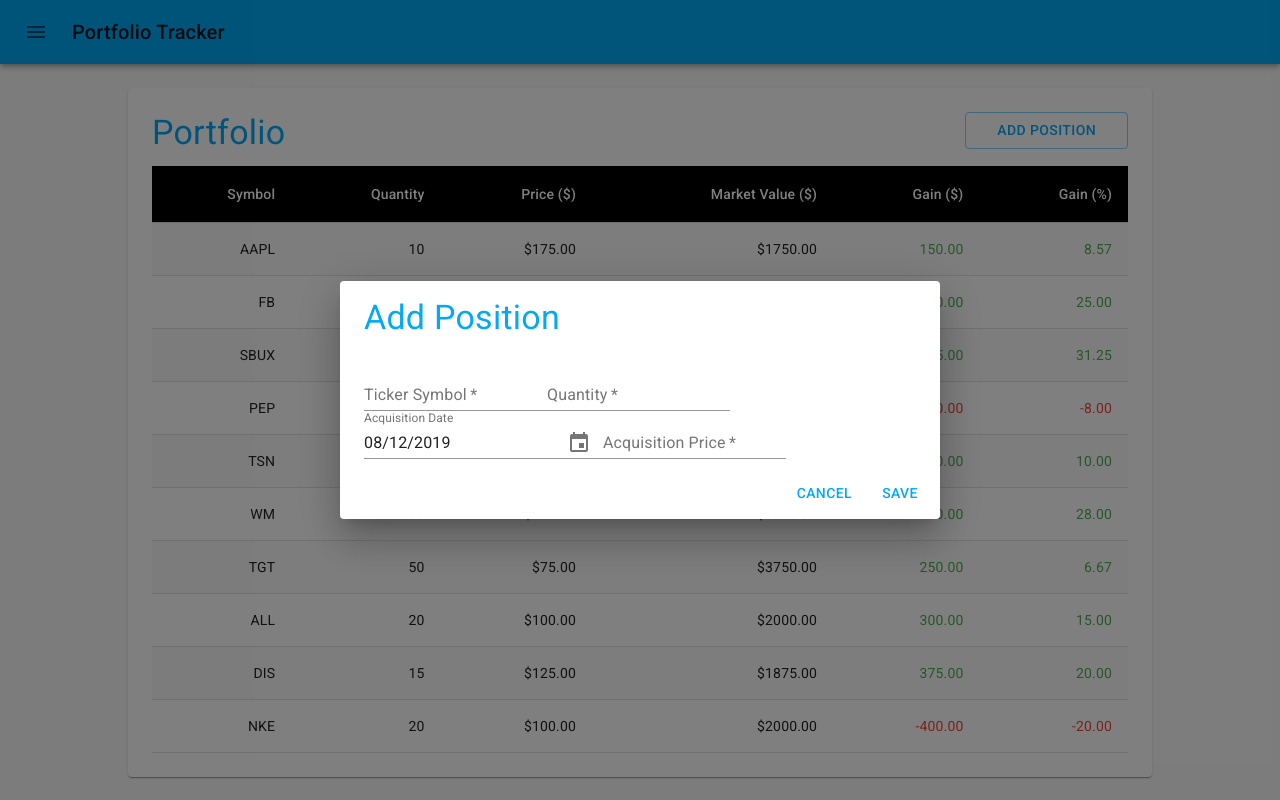
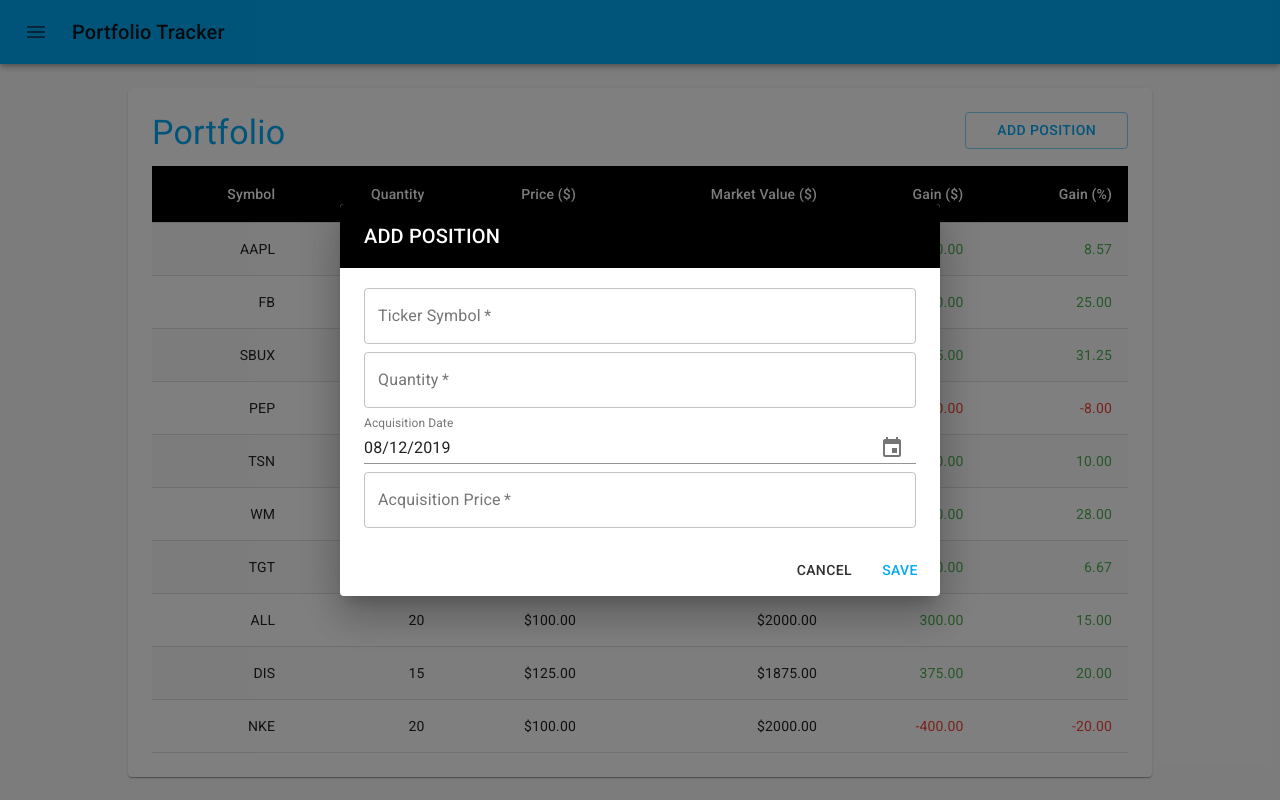
Before and after one commit to drod1000/portfolio-tracker-client, a React (Create React App) app: page /portfolio in a window 1280 px wide. Both pictures are taken after a click on the button "ADD POSITION". Built offline with nearby package versions, Linux system fonts and the light colour scheme.

Commit message:
Styles dialog

```diff
--- a/src/components/AddPositionFormDialog/AddPositionFormDialog.js
+++ b/src/components/AddPositionFormDialog/AddPositionFormDialog.js
@@ -6,13 +6,25 @@
 import DialogContent from '@material-ui/core/DialogContent';
 import DialogTitle from '@material-ui/core/DialogTitle';
 import TextField from '@material-ui/core/TextField';
-import Typography from '@material-ui/core/Typography';
 import { MuiPickersUtilsProvider, KeyboardDatePicker}  from '@material-ui/pickers';
 import { makeStyles } from '@material-ui/styles';
 
 const useStyles = makeStyles({
   button: {
     width: '100%'
+  },
+  dialogTitle: {
+    backgroundColor: 'black',
+    color: '#FFFFFF',
+    textTransform: 'uppercase',
+    marginBottom: 12
+  },
+  dialogContent: {
+    display: 'flex',
+    flexDirection: 'column'
+  },
+  formInput: {
+    marginBottom: 8
   }
 })
 
@@ -46,17 +58,31 @@
         onClick={handleOpen}>
         Add Position
       </Button>
-      <Dialog open={open} onClose={handleClose}>
-        <DialogTitle disableTypography>
-          <Typography variant="h4" color="primary">
-            Add Position
-          </Typography>
+      <Dialog
+        fullWidth={true}
+        maxWidth='sm'
+        open={open}
+        onClose={handleClose}>
+        <DialogTitle className={classes.dialogTitle}>
+          Add Position
         </DialogTitle>
-        <DialogContent>
-          <TextField required label="Ticker Symbol" />
-          <TextField required label="Quantity" type="number" />
+        <DialogContent className={classes.dialogContent}>
+          <TextField
+            className={classes.formInput}
+            required
+            variant="outlined"
+            label="Ticker Symbol"
+          />
+          <TextField
+            className={classes.formInput}
+            required
+            variant="outlined"
+            label="Quantity"
+            type="number"
+          />
           <MuiPickersUtilsProvider utils={DateFnsUtils}>
             <KeyboardDatePicker
+              className={classes.formInput}
               disableToolbar
               disableFuture
               variant="inline"
@@ -66,13 +92,19 @@
               onChange={handleAcquisitionDateChange}
             />
           </MuiPickersUtilsProvider>
-          <TextField required label="Acquisition Price" type="number" />
+          <TextField
+            className={classes.formInput}
+            required
+            variant="outlined"
+            label="Acquisition Price"
+            type="number"
+          />
         </DialogContent>
         <DialogActions>
-          <Button onClick={handleClose} color="primary">
+          <Button color="secondary" onClick={handleClose}>
             Cancel
           </Button>
-          <Button onClick={handleSave} color="primary">
+          <Button color="primary" onClick={handleSave}>
             Save
           </Button>
         </DialogActions>
```
